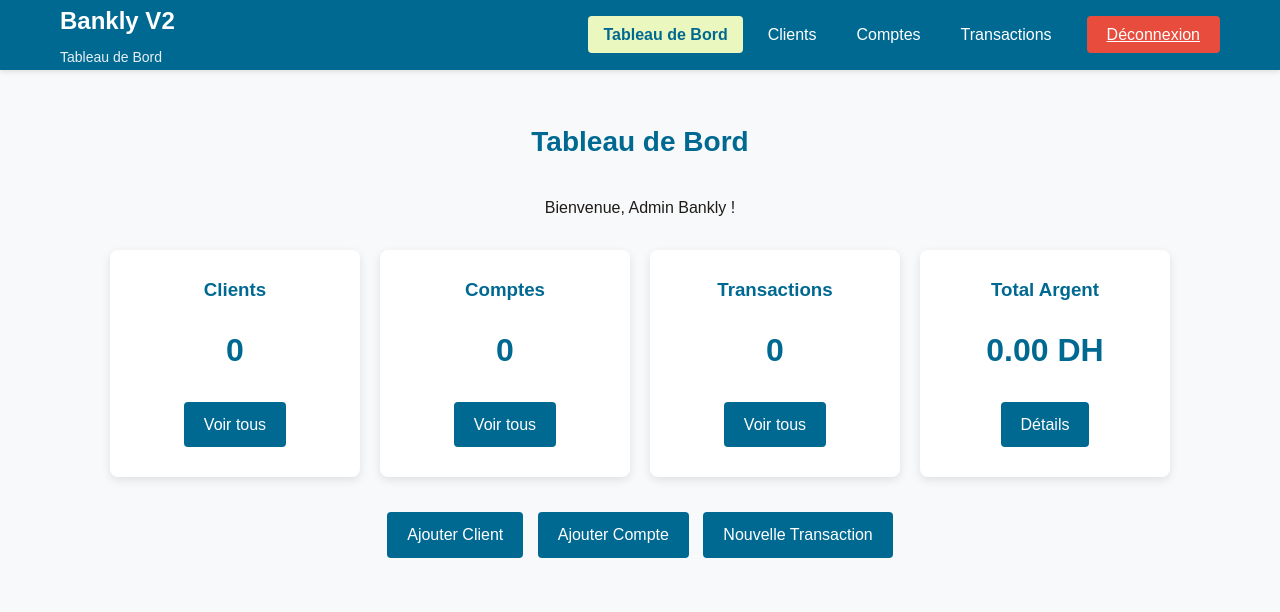
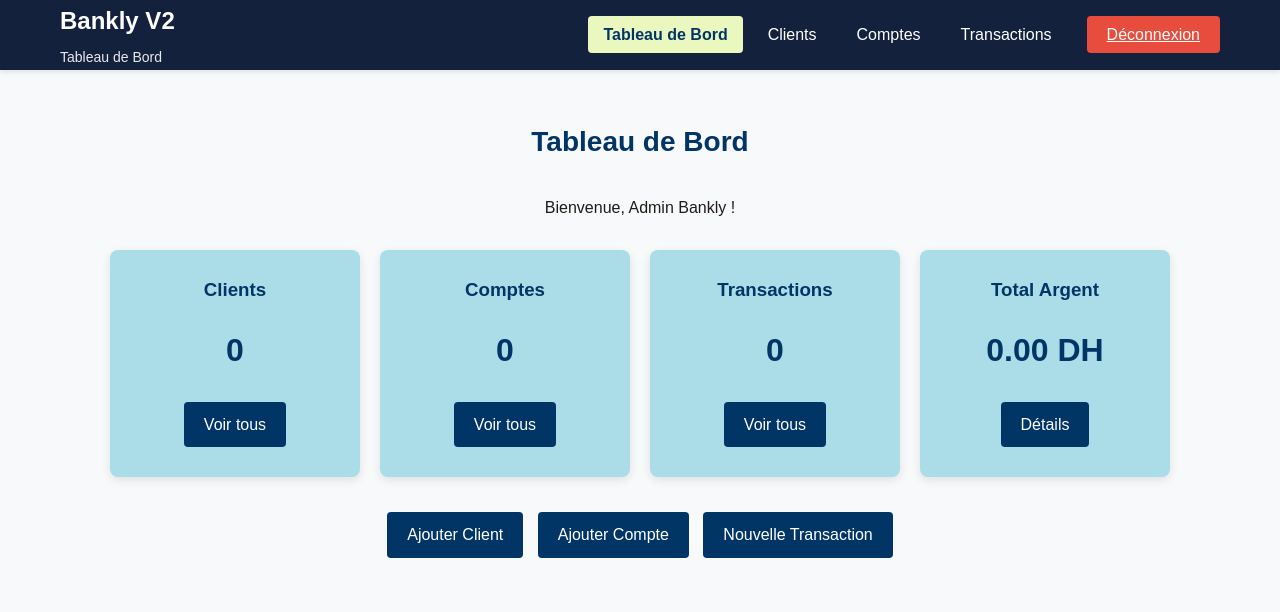
Before and after one commit to ahmadboudallaa-cloud/Bankly_V2, a PHP site: page /dashboard.php in a window 1280 px wide. Shown: the top 612 px of the page. Run offline with PHP 8.4, Linux system fonts and the light colour scheme; a user stored in the database is signed in; data that the repository does not hold is empty.

Commit message:
modification du dessign css

```diff
--- a/accounts/add_account.php
+++ b/accounts/add_account.php
@@ -34,7 +34,6 @@ if(isset($_POST['add'])){
     <link rel="stylesheet" href="../css/style.css">
 </head>
 <body>
-    <!-- Navbar -->
     <nav class="navbar">
         <div class="navbar-container">
             <div class="navbar-logo">
--- a/accounts/edit_account.php
+++ b/accounts/edit_account.php
@@ -44,7 +44,6 @@ if(isset($_POST['update'])){
     <link rel="stylesheet" href="../css/style.css">
 </head>
 <body>
-    <!-- Navbar -->
     <nav class="navbar">
         <div class="navbar-container">
             <div class="navbar-logo">
--- a/accounts/list_accounts.php
+++ b/accounts/list_accounts.php
@@ -18,7 +18,6 @@ $result = mysqli_query($conn, "SELECT comptes.*, clients.full_name
     <link rel="stylesheet" href="../css/style.css">
 </head>
 <body>
-    <!-- Navbar -->
     <nav class="navbar">
         <div class="navbar-container">
             <div class="navbar-logo">
--- a/clients/delete_client.php
+++ b/clients/delete_client.php
@@ -9,21 +9,17 @@ if(!isset($_SESSION['user_id'])){
 
 $id = intval($_GET['id']);
 
-// Désactiver temporairement les contraintes de clé étrangère
 mysqli_query($conn, "SET FOREIGN_KEY_CHECKS = 0");
 
-// 1. Supprimer d'abord les transactions des comptes du client
 $transactions_sql = "DELETE transactions
                      FROM transactions
                      INNER JOIN comptes ON transactions.account_id = comptes.account_id
                      WHERE comptes.client_id = $id";
 mysqli_query($conn, $transactions_sql);
 
-// 2. Supprimer les comptes du client
 $comptes_sql = "DELETE FROM comptes WHERE client_id = $id";
 mysqli_query($conn, $comptes_sql);
 
-// 3. Maintenant supprimer le client
 $clients_sql = "DELETE FROM clients WHERE client_id = $id";
 
 if(mysqli_query($conn, $clients_sql)){
@@ -32,7 +28,6 @@ if(mysqli_query($conn, $clients_sql)){
     $message = "Erreur lors de la suppression: " . mysqli_error($conn);
 }
 
-// Réactiver les contraintes de clé étrangère
 mysqli_query($conn, "SET FOREIGN_KEY_CHECKS = 1");
 
 header("Location: list_clients.php?message=" . urlencode($message));
--- a/clients/edit_client.php
+++ b/clients/edit_client.php
@@ -41,7 +41,6 @@ if(isset($_POST['update'])){
     <link rel="stylesheet" href="../css/style.css">
 </head>
 <body>
-    <!-- Navbar -->
     <nav class="navbar">
         <div class="navbar-container">
             <div class="navbar-logo">
--- a/clients/list_clients.php
+++ b/clients/list_clients.php
@@ -16,7 +16,6 @@ $result = mysqli_query($conn, "SELECT * FROM clients ORDER BY client_id DESC");
     <link rel="stylesheet" href="../css/style.css">
 </head>
 <body>
-    <!-- Navbar -->
     <nav class="navbar">
         <div class="navbar-container">
             <div class="navbar-logo">
--- a/config/db.php
+++ b/config/db.php
@@ -1,8 +1,6 @@
 <?php
-// Connexion à la base de données
 $conn = mysqli_connect("localhost", "root", "", "bankly_v2");
 
-// Vérifier la connexion
 if (!$conn) {
     die("Erreur de connexion à la base de données");
 }
--- a/css/style.css
+++ b/css/style.css
@@ -1,9 +1,8 @@
-/* ===== VARIABLES DE COULEUR ===== */
 :root {
-    --primary: #006992;
+    --primary: #003566;
     --secondary: #eaf8bf;
     --light: #f8f9fa;
-    --white: #ffffff;
+    --white: #abdde8;
     --dark: #1e1b18;
     --success: #2ecc71;
     --danger: #e74c3c;
@@ -11,10 +10,9 @@
     --info: #3498db;
     --border: #dee2e6;
     --shadow: rgba(0, 0, 0, 0.1);
-    --nav-bg: #006992;
+    --nav-bg: #14213d;
 }
 
-/* ===== RESET ===== */
 * {
     margin: 0;
     padding: 0;
@@ -29,7 +27,6 @@ body {
     padding-top: 70px;
 }
 
-/* ===== NAVBAR UNIFORME ===== */
 .navbar {
     background-color: var(--nav-bg);
     position: fixed;
@@ -63,7 +60,6 @@ body {
     margin-top: 5px;
 }
 
-/* Navigation */
 .navbar-nav {
     display: flex;
     list-style: none;
@@ -88,7 +84,6 @@ body {
     font-weight: bold;
 }
 
-/* Bouton logout */
 .logout-btn {
     background-color: var(--danger);
     color: white;
@@ -103,7 +98,6 @@ body {
     background-color: #c0392b;
 }
 
-/* ===== CONTENU PRINCIPAL ===== */
 .container {
     width: 90%;
     max-width: 1200px;
@@ -111,7 +105,6 @@ body {
     padding: 20px;
 }
 
-/* ===== TITRES ===== */
 .main-title {
     color: var(--primary);
     text-align: center;
@@ -119,7 +112,6 @@ body {
     font-size: 28px;
 }
 
-/* ===== CARTES ===== */
 .card-container {
     display: flex;
     justify-content: center;
@@ -149,7 +141,6 @@ body {
     margin: 20px 0;
 }
 
-/* ===== BOUTONS ===== */
 .btn {
     display: inline-block;
     background-color: var(--primary);
@@ -185,7 +176,6 @@ body {
     margin: 30px 0;
 }
 
-/* ===== TABLEAUX ===== */
 .table-container {
     background-color: var(--white);
     border-radius: 8px;
@@ -214,11 +204,8 @@ table td {
     border-bottom: 1px solid #eee;
 }
 
-table tr:hover {
-    background-color: #f9f9f9;
-}
 
-/* Badges */
+
 .badge {
     padding: 4px 10px;
     border-radius: 20px;
@@ -236,7 +223,6 @@ table tr:hover {
     color: white;
 }
 
-/* ===== FORMULAIRES ===== */
 .form-container {
     background-color: var(--white);
     border-radius: 8px;
@@ -285,7 +271,6 @@ table tr:hover {
     margin-top: 25px;
 }
 
-/* ===== MESSAGES ===== */
 .message {
     padding: 15px;
     border-radius: 5px;
@@ -305,7 +290,6 @@ table tr:hover {
     border: 1px solid #e74c3c;
 }
 
-/* ===== LOGIN ===== */
 .login-container {
     max-width: 400px;
     margin: 100px auto;
@@ -321,7 +305,6 @@ table tr:hover {
     margin-bottom: 30px;
 }
 
-/* ===== RESPONSIVE ===== */
 @media (max-width: 768px) {
     body {
         padding-top: 120px;
--- a/dashboard.php
+++ b/dashboard.php
@@ -7,7 +7,6 @@ if(!isset($_SESSION['user_id'])){
     exit;
 }
 
-// Statistiques
 $clients = mysqli_fetch_assoc(mysqli_query($conn, "SELECT COUNT(*) as total FROM clients"))['total'];
 $accounts = mysqli_fetch_assoc(mysqli_query($conn, "SELECT COUNT(*) as total FROM comptes"))['total'];
 $transactions = mysqli_fetch_assoc(mysqli_query($conn, "SELECT COUNT(*) as total FROM transactions"))['total'];
@@ -23,7 +22,6 @@ $total_balance = $balance_row['total'] ? number_format($balance_row['total'], 2)
     <link rel="stylesheet" href="css/style.css">
 </head>
 <body>
-    <!-- Navbar -->
     <nav class="navbar">
         <div class="navbar-container">
             <div class="navbar-logo">
--- a/transactions/delete_transaction.php
+++ b/transactions/delete_transaction.php
@@ -9,7 +9,6 @@ if(!isset($_SESSION['user_id'])){
 
 $id = intval($_GET['id']);
 
-// Supprimer la transaction
 $sql = "DELETE FROM transactions WHERE transaction_id = $id";
 
 if(mysqli_query($conn, $sql)){
--- a/transactions/list_transactions.php
+++ b/transactions/list_transactions.php
@@ -19,7 +19,6 @@ $result = mysqli_query($conn, "SELECT transactions.*, comptes.account_number
     <link rel="stylesheet" href="../css/style.css">
 </head>
 <body>
-    <!-- Navbar -->
     <nav class="navbar">
         <div class="navbar-container">
             <div class="navbar-logo">
--- a/transactions/make_transaction.php
+++ b/transactions/make_transaction.php
@@ -15,12 +15,10 @@ if(isset($_POST['submit'])){
     $amount = $_POST['amount'];
     $transaction_type = $_POST['transaction_type'];
 
-    // Insérer la transaction
     $sql = "INSERT INTO transactions (account_id, amount, transaction_type)
             VALUES ('$account_id', '$amount', '$transaction_type')";
 
     if(mysqli_query($conn, $sql)){
-        // Mettre à jour le solde du compte
         if($transaction_type == 'credit'){
             $update_sql = "UPDATE comptes SET balance = balance + $amount WHERE account_id = $account_id";
         } else {
@@ -43,7 +41,6 @@ if(isset($_POST['submit'])){
     <link rel="stylesheet" href="../css/style.css">
 </head>
 <body>
-    <!-- Navbar -->
     <nav class="navbar">
         <div class="navbar-container">
             <div class="navbar-logo">
```
